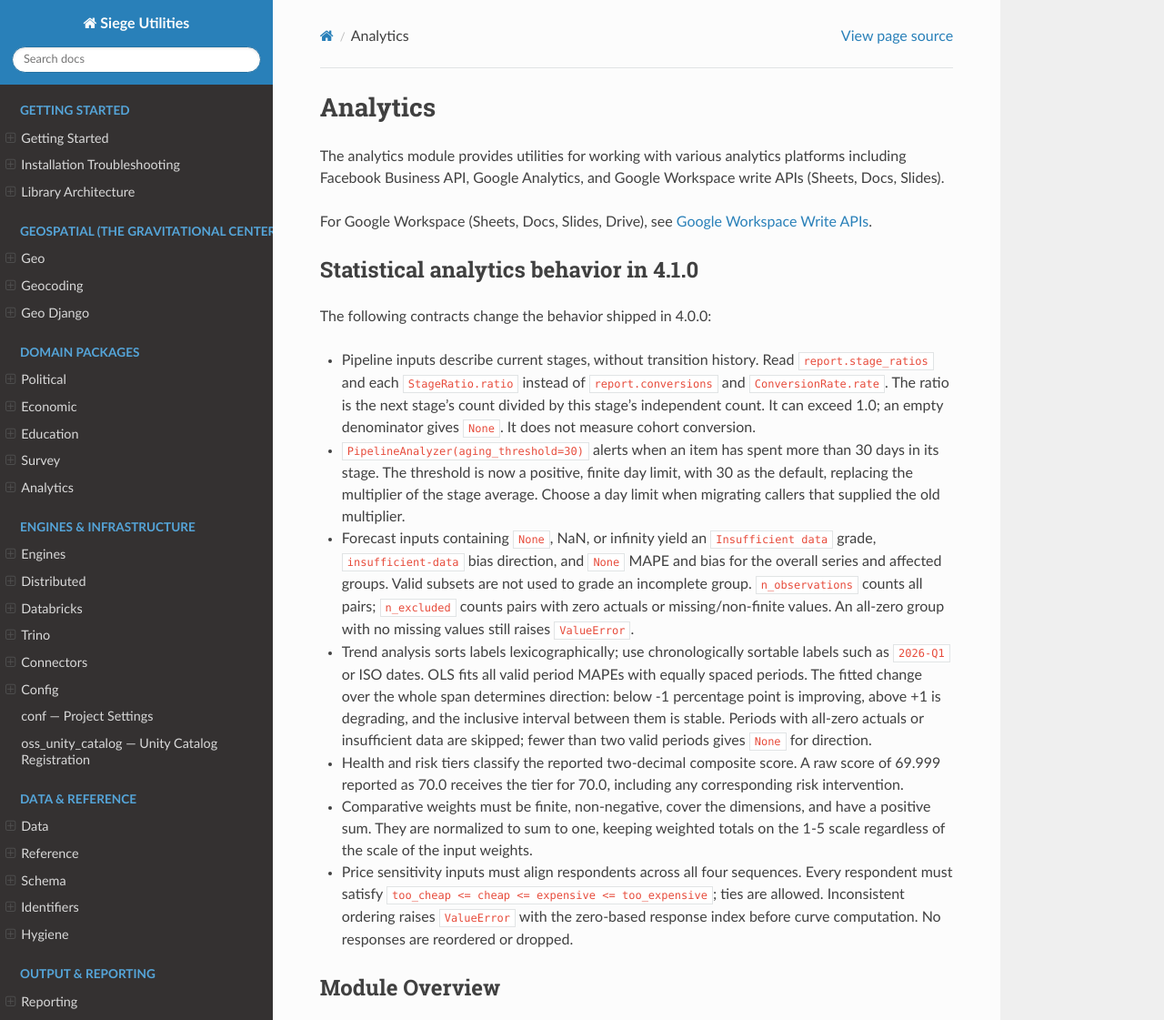
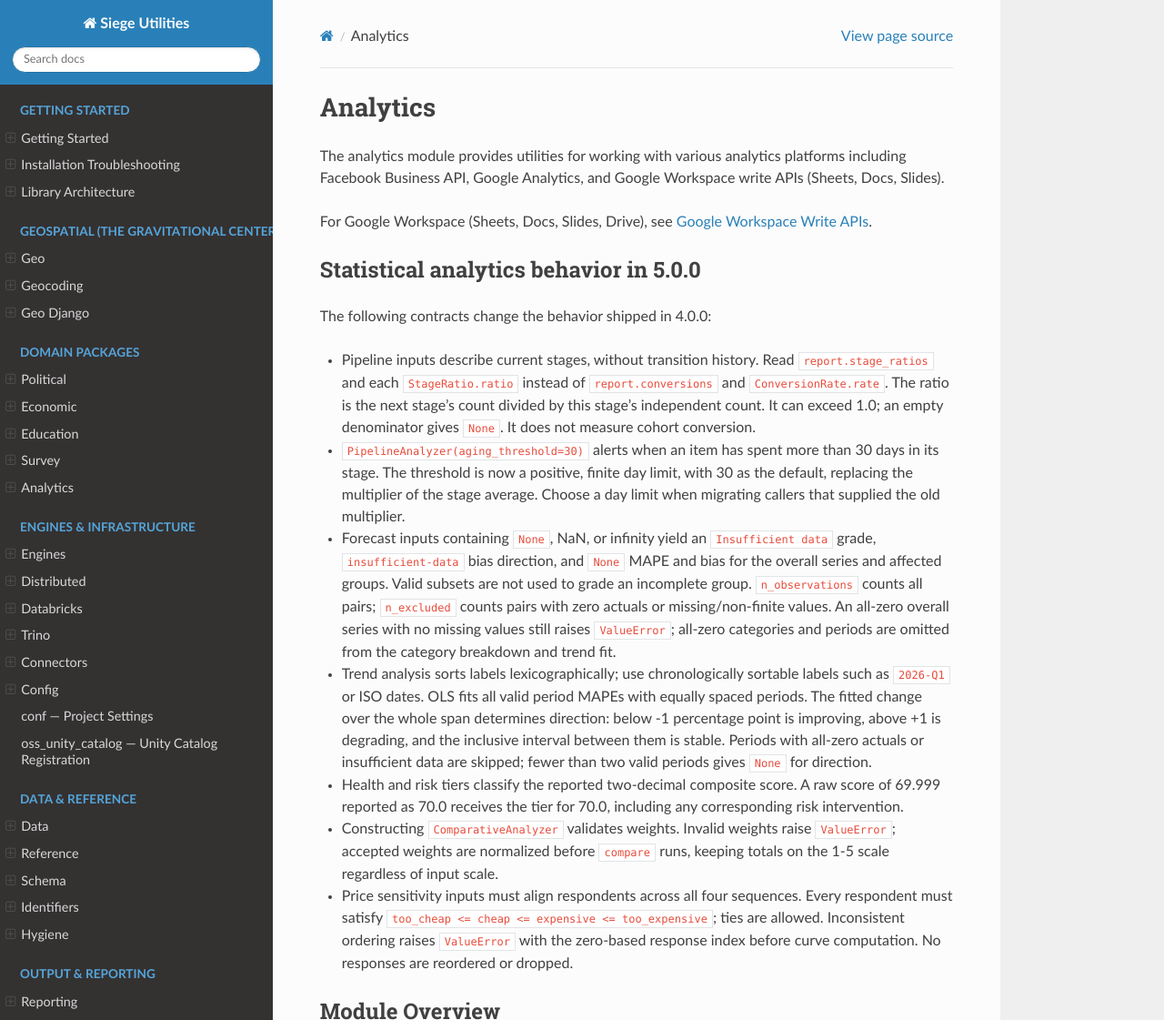
Before and after one commit to siege-analytics/siege_utilities, a Sphinx documentation site: the page built from docs/source/analytics.rst, in a window 1280 px wide and 1400 px high, cut to the strip 0-1121 px from the top of the window. Shown: the whole strip at 91% size. Built offline with Sphinx 7.4.7 and the Read the Docs theme 3.1.0, drawn with Linux system fonts in a browser that asks for light colours; pages that are not in the unit, such as notebooks, are missing from menus.

Commit message:
docs: align analytics release notes with 5.0.0

```diff
--- a/docs/source/analytics.rst
+++ b/docs/source/analytics.rst
@@ -6,8 +6,8 @@ Facebook Business API, Google Analytics, and Google Workspace write APIs (Sheets
 
 For Google Workspace (Sheets, Docs, Slides, Drive), see :doc:`google_workspace`.
 
-Statistical analytics behavior in 4.1.0
---------------------------------------
+Statistical analytics behavior in 5.0.0
+---------------------------------------
 
 The following contracts change the behavior shipped in 4.0.0:
 
@@ -25,7 +25,9 @@ The following contracts change the behavior shipped in 4.0.0:
   ``None`` MAPE and bias for the overall series and affected groups. Valid
   subsets are not used to grade an incomplete group. ``n_observations`` counts
   all pairs; ``n_excluded`` counts pairs with zero actuals or missing/non-finite
-  values. An all-zero group with no missing values still raises ``ValueError``.
+  values. An all-zero overall series with no missing values still raises
+  ``ValueError``; all-zero categories and periods are omitted from the
+  category breakdown and trend fit.
 * Trend analysis sorts labels lexicographically; use chronologically sortable
   labels such as ``2026-Q1`` or ISO dates. OLS fits all valid period MAPEs with
   equally spaced periods. The fitted change over the whole span determines
@@ -36,9 +38,9 @@ The following contracts change the behavior shipped in 4.0.0:
 * Health and risk tiers classify the reported two-decimal composite score.
   A raw score of 69.999 reported as 70.0 receives the tier for 70.0, including
   any corresponding risk intervention.
-* Comparative weights must be finite, non-negative, cover the dimensions,
-  and have a positive sum. They are normalized to sum to one, keeping weighted
-  totals on the 1-5 scale regardless of the scale of the input weights.
+* Constructing ``ComparativeAnalyzer`` validates weights. Invalid weights
+  raise ``ValueError``; accepted weights are normalized before ``compare``
+  runs, keeping totals on the 1-5 scale regardless of input scale.
 * Price sensitivity inputs must align respondents across all four sequences.
   Every respondent must satisfy
   ``too_cheap <= cheap <= expensive <= too_expensive``; ties are allowed.
```
Also changed, not shown: CHANGELOG.md (+6 -5 lines), docs/verification/self-review-1826.md (+1 -1 lines).
